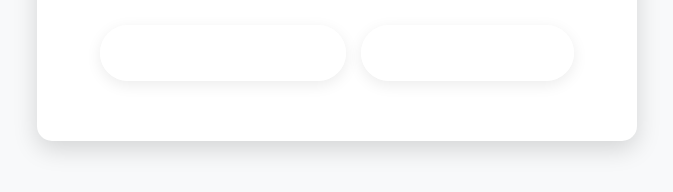
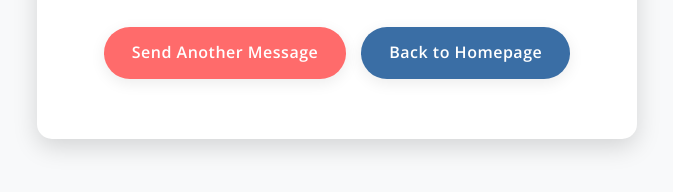
Before and after one commit to salahudeenmatine/portfolio2, a plain HTML site: page thank-you.html in a window 1280 px wide. Shown: the part 454-646 px from the top of the page, without its empty margins (303-976 px from the left). Drawn offline with nearby package versions, Linux system fonts and the light colour scheme.

Commit message:
Update thank-you.html

```diff
--- a/thank-you.html
+++ b/thank-you.html
@@ -103,8 +103,8 @@
         <h1>Thank You!</h1>
         <p>Your message has been successfully sent. I will get back to you as soon as possible!</p>
         <div class="thank-you-buttons">
-            <a href="index.html#contact" class="btn btn-secondary">Send Another Message</a>
-            <a href="index.html" class="btn btn-secondary">Back to Homepage</a>
+            <a href="index.html#contact" class="btn btn-primary">Send Another Message</a>
+            <a href="index.html" class="btn btn-primmary">Back to Homepage</a>
         </div>
     </div>
 </body>
```
